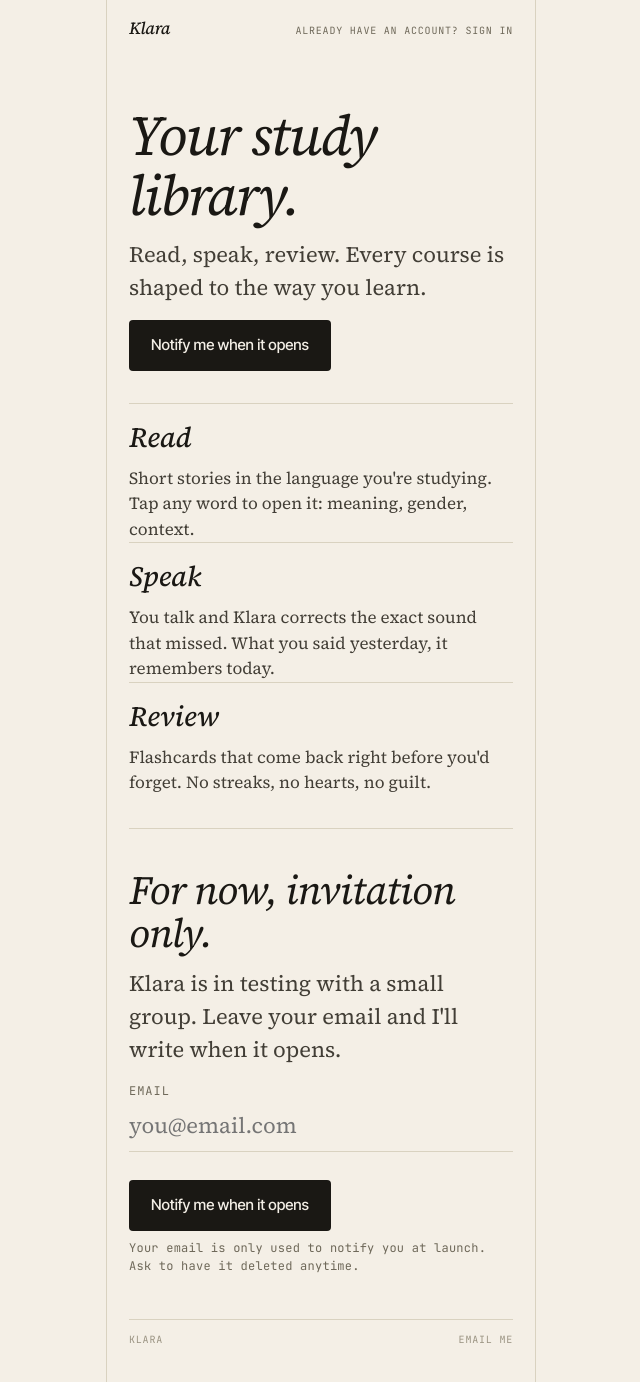
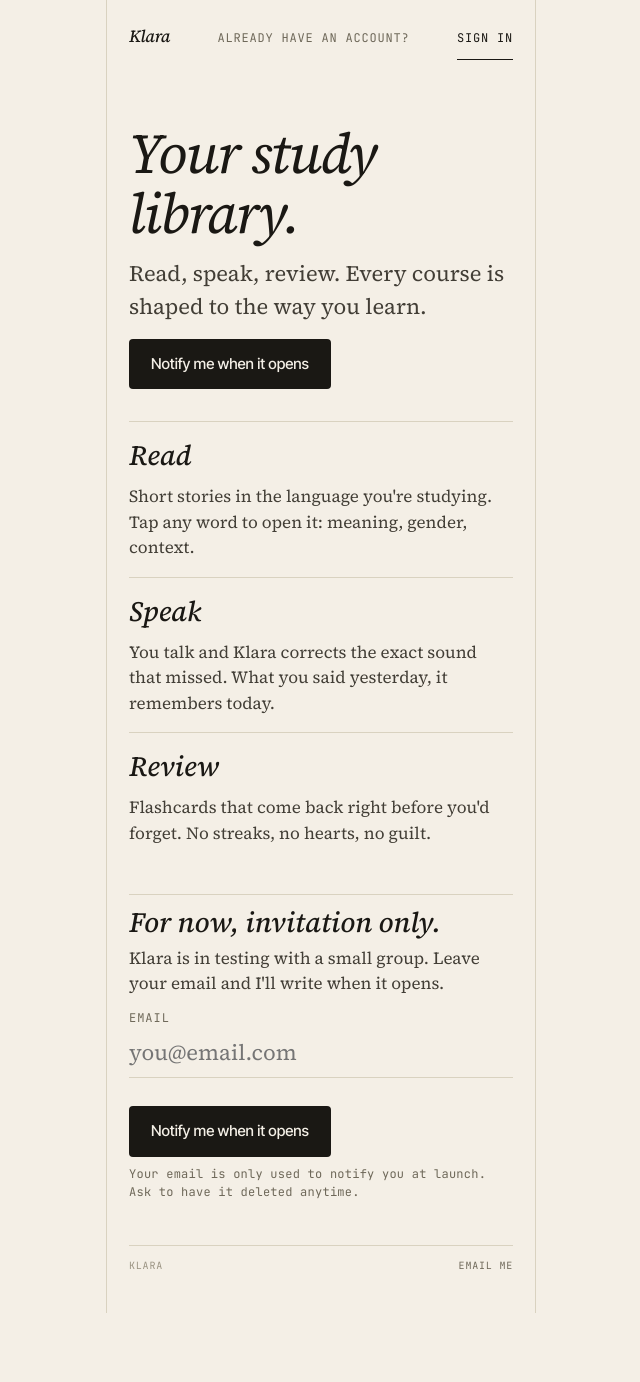
Before and after one commit to sssamuelll/klara, a React (Vite) app in the folder frontend/: page / in a window 1280 px wide. Shown: the top 1382 px of the page, without its empty margins (319-959 px from the left). After the commit the page ends 1313 px from the top, so only its background shows below. Built offline with nearby package versions, Linux system fonts and the light colour scheme; no server answers.

Commit message:
fix(pe): corte visual de Iris — header login, ritmo waitlist, links y CTAs terminales
Co-Authored-By: Claude Fable 5 <noreply@anthropic.com>

```diff
--- a/frontend/src/locales/de/common.json
+++ b/frontend/src/locales/de/common.json
@@ -1067,7 +1067,8 @@
       "tagline": "Deine Lernbibliothek.",
       "support": "Du liest, sprichst, wiederholst. Jeder Kurs passt sich deiner Art zu lernen an.",
       "ctaPrimary": "Benachrichtige mich beim Start",
-      "ctaLogin": "Schon ein Konto? Anmelden"
+      "ctaLoginQuestion": "Schon ein Konto?",
+      "ctaLoginAction": "Anmelden"
     },
     "que": {
       "leer": { "title": "Lesen", "body": "Kurze Geschichten in der Sprache, die du lernst. Jedes Wort öffnet sich mit einem Antippen: Bedeutung, Genus, Kontext." },
--- a/frontend/src/locales/en/common.json
+++ b/frontend/src/locales/en/common.json
@@ -1067,7 +1067,8 @@
       "tagline": "Your study library.",
       "support": "Read, speak, review. Every course is shaped to the way you learn.",
       "ctaPrimary": "Notify me when it opens",
-      "ctaLogin": "Already have an account? Sign in"
+      "ctaLoginQuestion": "Already have an account?",
+      "ctaLoginAction": "Sign in"
     },
     "que": {
       "leer": { "title": "Read", "body": "Short stories in the language you're studying. Tap any word to open it: meaning, gender, context." },
--- a/frontend/src/locales/es/common.json
+++ b/frontend/src/locales/es/common.json
@@ -1067,7 +1067,8 @@
       "tagline": "Tu biblioteca de estudio.",
       "support": "Lees, hablas, repasas. Cada curso se arma a la forma en que aprendes tú.",
       "ctaPrimary": "Avísame cuando abra",
-      "ctaLogin": "¿Ya tienes cuenta? Entrar"
+      "ctaLoginQuestion": "¿Ya tienes cuenta?",
+      "ctaLoginAction": "Entrar"
     },
     "que": {
       "leer": { "title": "Leer", "body": "Historias cortas en el idioma que estudias. Cada palabra se abre con un toque: significado, género, contexto." },
--- a/frontend/src/locales/fr/common.json
+++ b/frontend/src/locales/fr/common.json
@@ -1067,7 +1067,8 @@
       "tagline": "Ta bibliothèque d'étude.",
       "support": "Tu lis, tu parles, tu révises. Chaque cours s'adapte à ta façon d'apprendre.",
       "ctaPrimary": "Préviens-moi à l'ouverture",
-      "ctaLogin": "Tu as déjà un compte ? Se connecter"
+      "ctaLoginQuestion": "Tu as déjà un compte ?",
+      "ctaLoginAction": "Se connecter"
     },
     "que": {
       "leer": { "title": "Lire", "body": "De courtes histoires dans la langue que tu apprends. Chaque mot s'ouvre d'un geste : sens, genre, contexte." },
--- a/frontend/src/locales/ja/common.json
+++ b/frontend/src/locales/ja/common.json
@@ -1067,7 +1067,8 @@
       "tagline": "あなたの学習ライブラリ。",
       "support": "読む、話す、復習する。コースはあなたの学び方に合わせて作られます。",
       "ctaPrimary": "公開時に通知を受け取る",
-      "ctaLogin": "すでにアカウントをお持ちですか？ログイン"
+      "ctaLoginQuestion": "すでにアカウントをお持ちですか？",
+      "ctaLoginAction": "ログイン"
     },
     "que": {
       "leer": { "title": "読む", "body": "学習中の言語で書かれた短い物語。単語はタップひとつで開きます。意味、性、文脈。" },
--- a/frontend/src/locales/pt/common.json
+++ b/frontend/src/locales/pt/common.json
@@ -1067,7 +1067,8 @@
       "tagline": "A tua biblioteca de estudo.",
       "support": "Lês, falas, revês. Cada curso molda-se à tua forma de aprender.",
       "ctaPrimary": "Avisa-me quando abrir",
-      "ctaLogin": "Já tens conta? Entrar"
+      "ctaLoginQuestion": "Já tens conta?",
+      "ctaLoginAction": "Entrar"
     },
     "que": {
       "leer": { "title": "Ler", "body": "Histórias curtas na língua que estudas. Cada palavra abre-se com um toque: significado, género, contexto." },
--- a/frontend/src/routes/Landing.tsx
+++ b/frontend/src/routes/Landing.tsx
@@ -29,7 +29,8 @@ export default function Landing() {
         <span className="marca">
           <span className="wordmark">Klara</span>
         </span>
-        <Link to="/login">{t("landing.hero.ctaLogin")}</Link>
+        <span className="landing__login-q">{t("landing.hero.ctaLoginQuestion")}</span>{" "}
+        <Link className="landing__login-a" to="/login">{t("landing.hero.ctaLoginAction")}</Link>
       </header>
 
       <section>
@@ -48,8 +49,8 @@ export default function Landing() {
       </section>
 
       <section id="waitlist" className="landing__wl">
-        <h2 className="auth-title">{t("waitlist.title")}</h2>
-        <p className="landing__support">{t("waitlist.body")}</p>
+        <h2 className="landing__wl-title">{t("waitlist.title")}</h2>
+        <p className="landing__wl-body">{t("waitlist.body")}</p>
         {state === "ok" ? (
           <p className="auth-sub" role="status">{t("waitlist.success")}</p>
         ) : (
--- a/frontend/src/routes/Signup.tsx
+++ b/frontend/src/routes/Signup.tsx
@@ -95,9 +95,9 @@ export default function Signup() {
       <main>
         <h1 className="auth-title">{t("auth.signup.inviteOnly.title")}</h1>
         <p className="auth-sub">{t("auth.signup.inviteOnly.body")}</p>
-        <p className="auth-links">
-          <Link to="/login">{t("auth.signup.loginLink")}</Link>
-        </p>
+        <div className="auth-actions">
+          <Link className="k-btn" to="/login">{t("auth.signup.loginLink")}</Link>
+        </div>
       </main>
     );
   }
@@ -115,9 +115,9 @@ export default function Signup() {
       <main>
         <h1 className="auth-title">{t("auth.signup.inviteOnly.title")}</h1>
         <div className="k-error" role="alert">{inviteError}</div>
-        <p className="auth-links">
-          <Link to="/login">{t("auth.signup.loginLink")}</Link>
-        </p>
+        <div className="auth-actions">
+          <Link className="k-btn" to="/login">{t("auth.signup.loginLink")}</Link>
+        </div>
       </main>
     );
   }
--- a/frontend/src/routes/VerifyEmail.tsx
+++ b/frontend/src/routes/VerifyEmail.tsx
@@ -36,15 +36,24 @@ export default function VerifyEmail() {
       {state === "idle" && (
         <p className="auth-sub">{t("auth.signup.verifyEmailSent")}</p>
       )}
-      {state === "ok" && <p className="auth-sub">{t("auth.verify.success")}</p>}
+      {state === "ok" && (
+        <>
+          <p className="auth-sub">{t("auth.verify.success")}</p>
+          <div className="auth-actions">
+            <Link className="k-btn" to="/login">{t("auth.reset.goLogin")}</Link>
+          </div>
+        </>
+      )}
       {state === "fail" && (
         <div className="k-error" role="alert">
           {t("auth.verify.error")}
         </div>
       )}
-      <p className="auth-links">
-        <Link to="/login">{t("common.back")}</Link>
-      </p>
+      {state !== "ok" && (
+        <p className="auth-links">
+          <Link to="/login">{t("common.back")}</Link>
+        </p>
+      )}
     </main>
   );
 }
--- a/frontend/src/styles/auth.css
+++ b/frontend/src/styles/auth.css
@@ -72,5 +72,5 @@
   margin-top: var(--space-4);
 }
 
-.auth-links a { color: var(--ink-3); }
-.auth-links a:hover { color: var(--ink); }
+.auth-links a { color: var(--ink-3); border-bottom: 1px solid var(--rule); }
+.auth-links a:hover { color: var(--ink); border-bottom-color: var(--ink); }
--- a/frontend/src/styles/landing.css
+++ b/frontend/src/styles/landing.css
@@ -35,9 +35,26 @@
   margin: 0 0 var(--space-4);
 }
 
+.landing__login-q,
+.landing__login-a {
+  font-size: 12px;
+}
+
+.landing__login-q {
+  color: var(--ink-3);
+}
+
+.landing__login-a {
+  display: inline-flex;
+  align-items: center;
+  min-height: 44px;
+  color: var(--ink);
+  border-bottom: 1px solid var(--ink);
+}
+
 .landing__bloque {
   border-top: 1px solid var(--rule);
-  padding-top: var(--space-3);
+  padding: 12px 0 16px;
 }
 
 .landing__bloque h2 {
@@ -56,7 +73,24 @@
   margin: 0;
 }
 
-.landing__wl { border-top: 1px solid var(--rule); padding-top: var(--space-4); }
+.landing__wl { border-top: 1px solid var(--rule); padding-top: 12px; }
+
+.landing__wl-title {
+  font-family: var(--font-serif);
+  font-style: italic;
+  font-weight: 500;
+  font-size: var(--t-h3);
+  line-height: var(--lh-tight);
+  margin: 0 0 var(--space-2);
+}
+
+.landing__wl-body {
+  font-family: var(--font-serif);
+  font-size: var(--t-body);
+  line-height: var(--lh-read);
+  color: var(--ink-2);
+  margin: 0 0 var(--space-3);
+}
 
 .landing__wl-note {
   font-family: var(--font-mono);
@@ -77,3 +111,6 @@
   display: flex;
   justify-content: space-between;
 }
+
+.landing__footer a { color: var(--ink-3); }
+.landing__footer a:hover { color: var(--ink); }
```
